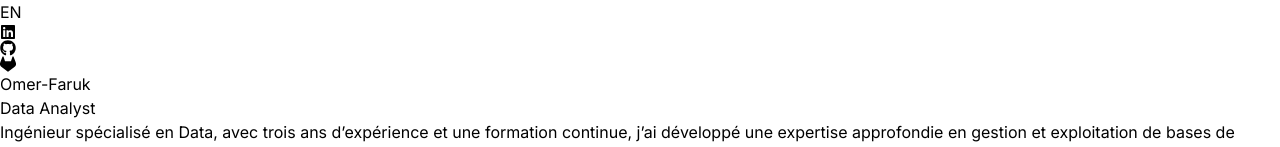
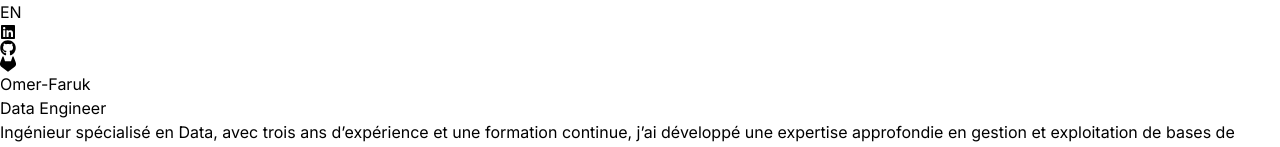
Before and after one commit to OmerFaruk69/react-portfolio-Omer, a React (Vite) app in the folder react-portfolio/: page / in a window 1280 px wide. Shown: the top 147 px of the page. Built offline with nearby package versions, Linux system fonts and the light colour scheme.

Commit message:
update role

```diff
--- a/react-portfolio/src/components/Hero.jsx
+++ b/react-portfolio/src/components/Hero.jsx
@@ -33,7 +33,7 @@ const Hero = () => {
                         <motion.span variants={container(0.5)}
                             initial="hidden"
                             animate="visible" className="bg-gradient-to-r from-pink-300 via-slate-500 to-purple-500 bg-clip-text text-3xl tracking-tight text-transparent">
-                            Data Analyst
+                            Data Engineer
                         </motion.span>
                         <motion.p variants={container(1)}
                             initial="hidden"
```
